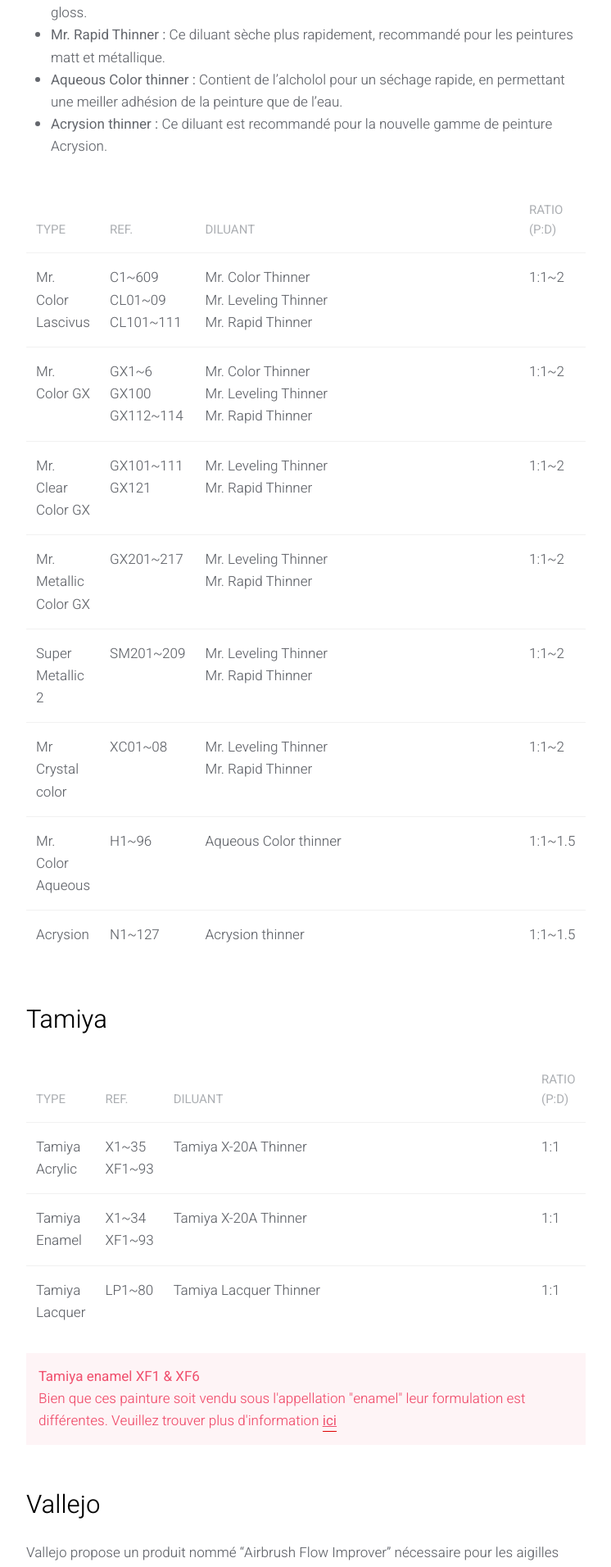
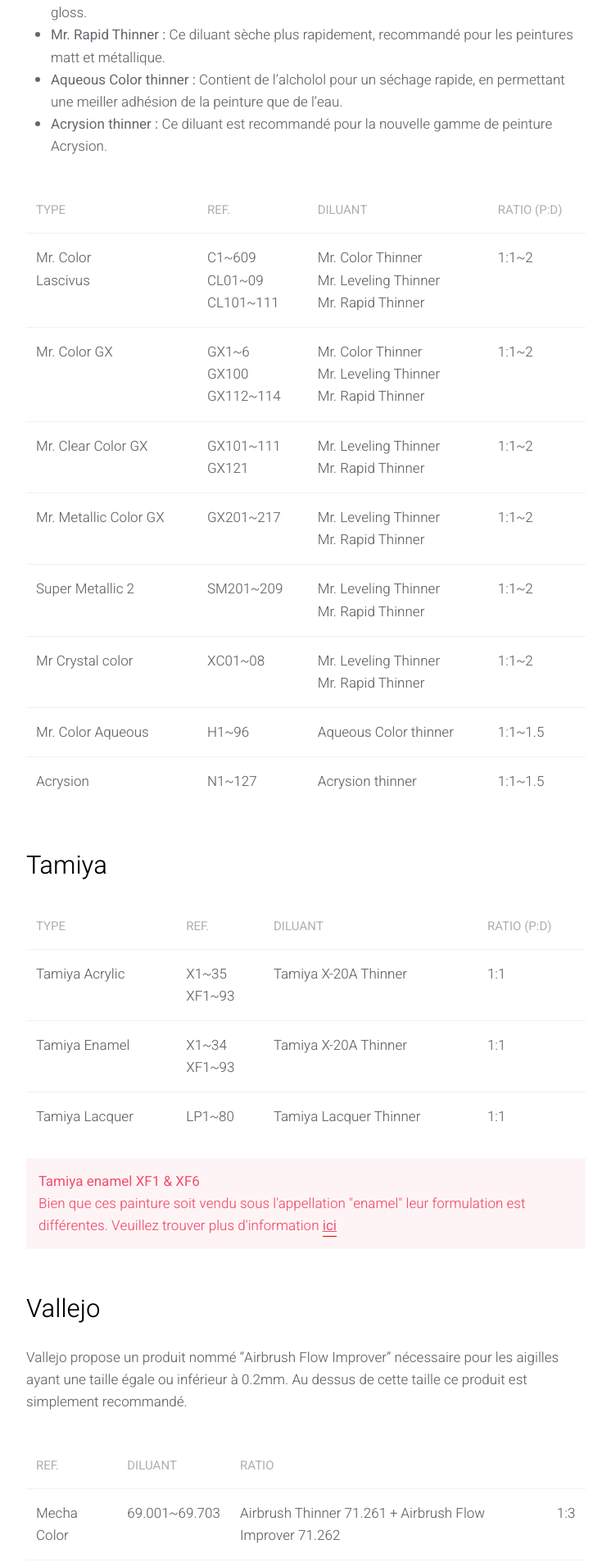
Before and after one commit to junthong/junthong.github.io, a Jekyll site: the page built from _articles/thinning.md, in a window 1280 px wide. Shown: the part 1482-3394 px from the top of the page at 82% size, without its empty margins (138-884 px from the left). Built offline with Jekyll 4.4.1, drawn with Linux system fonts in a browser that asks for light colours.

Commit message:
Fixed: table shrink problem.

```diff
--- a/_articles/thinning.md
+++ b/_articles/thinning.md
@@ -33,10 +33,10 @@
 <table class="uk-table uk-table-divider">
     <thead>
         <tr>
-            <th class="uk-table-shrink">Type</th>
-            <th class="uk-table-shrink">Ref.</th>
+            <th>Type</th>
+            <th>Ref.</th>
             <th>Diluant</th>
-            <th class="uk-table-shrink">Ratio (P:D)</th>
+            <th>Ratio (P:D)</th>
         </tr>
     </thead>
     <tbody>
@@ -96,10 +96,10 @@
 <table class="uk-table uk-table-divider">
     <thead>
         <tr>
-            <th class="uk-table-shrink">Type</th>
-            <th class="uk-table-shrink">Ref.</th>
+            <th>Type</th>
+            <th>Ref.</th>
             <th>Diluant</th>
-            <th class="uk-table-shrink">Ratio (P:D)</th>
+            <th>Ratio (P:D)</th>
         </tr>
     </thead>
     <tbody>
@@ -133,7 +133,7 @@
 <table class="uk-table uk-table-divider">
     <thead>
         <tr>
-            <th class="uk-table-shrink">Ref.</th>
+            <th>Ref.</th>
             <th>Diluant</th>
             <th>Ratio</th>
         </tr>
@@ -166,10 +166,10 @@
 <table class="uk-table uk-table-divider">
     <thead>
         <tr>
-            <th class="uk-table-shrink">Type</th>
-            <th class="uk-table-shrink">Ref.</th>
+            <th>Type</th>
+            <th>Ref.</th>
             <th>Diluant</th>
-            <th class="uk-table-shrink">Ratio (P:D)</th>
+            <th>Ratio (P:D)</th>
         </tr>
     </thead>
     <tbody>
```
Also changed, not shown: _articles/grade.md (+1 -1 lines), _articles/lexicon.md (+1 -1 lines).
